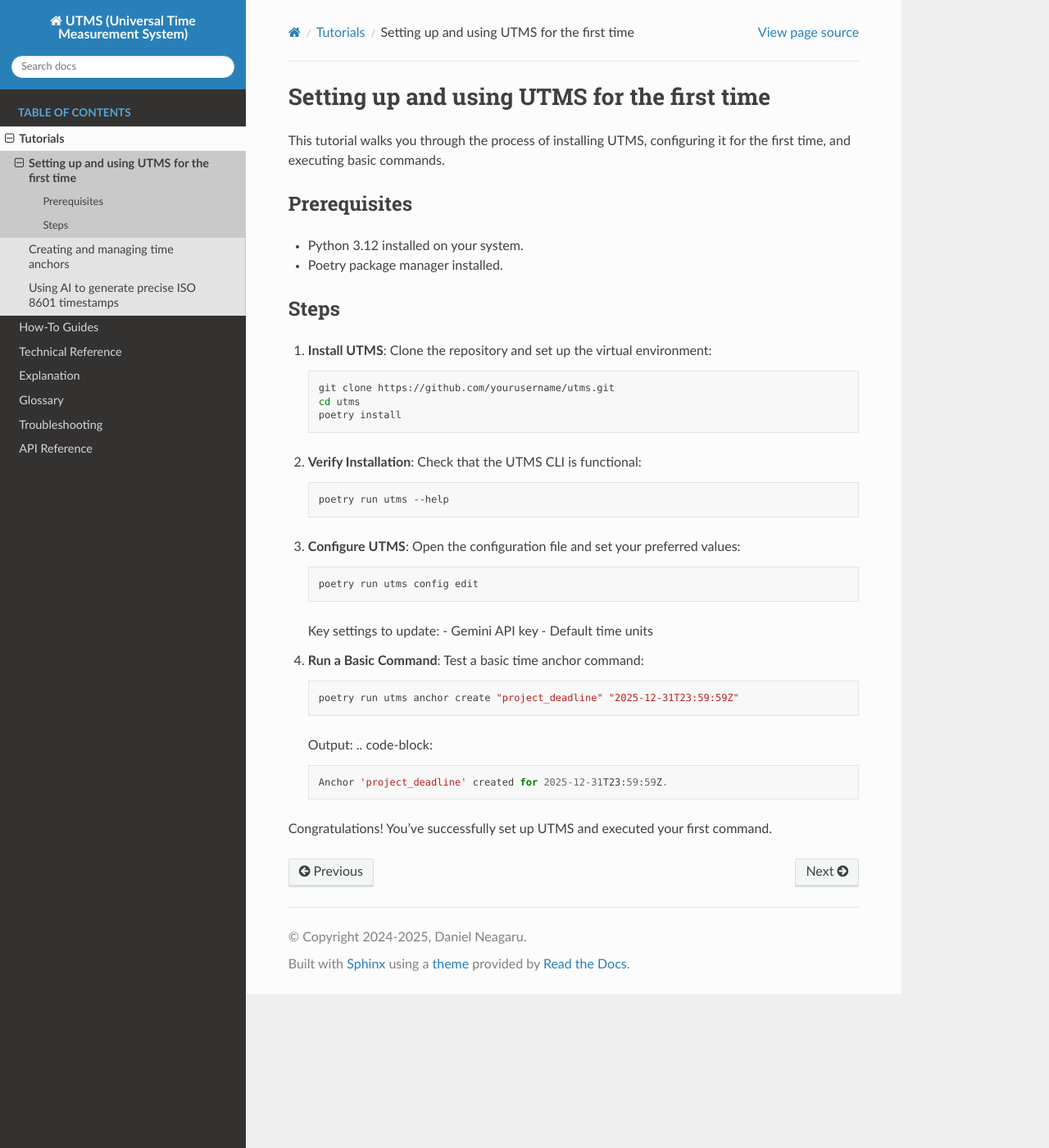
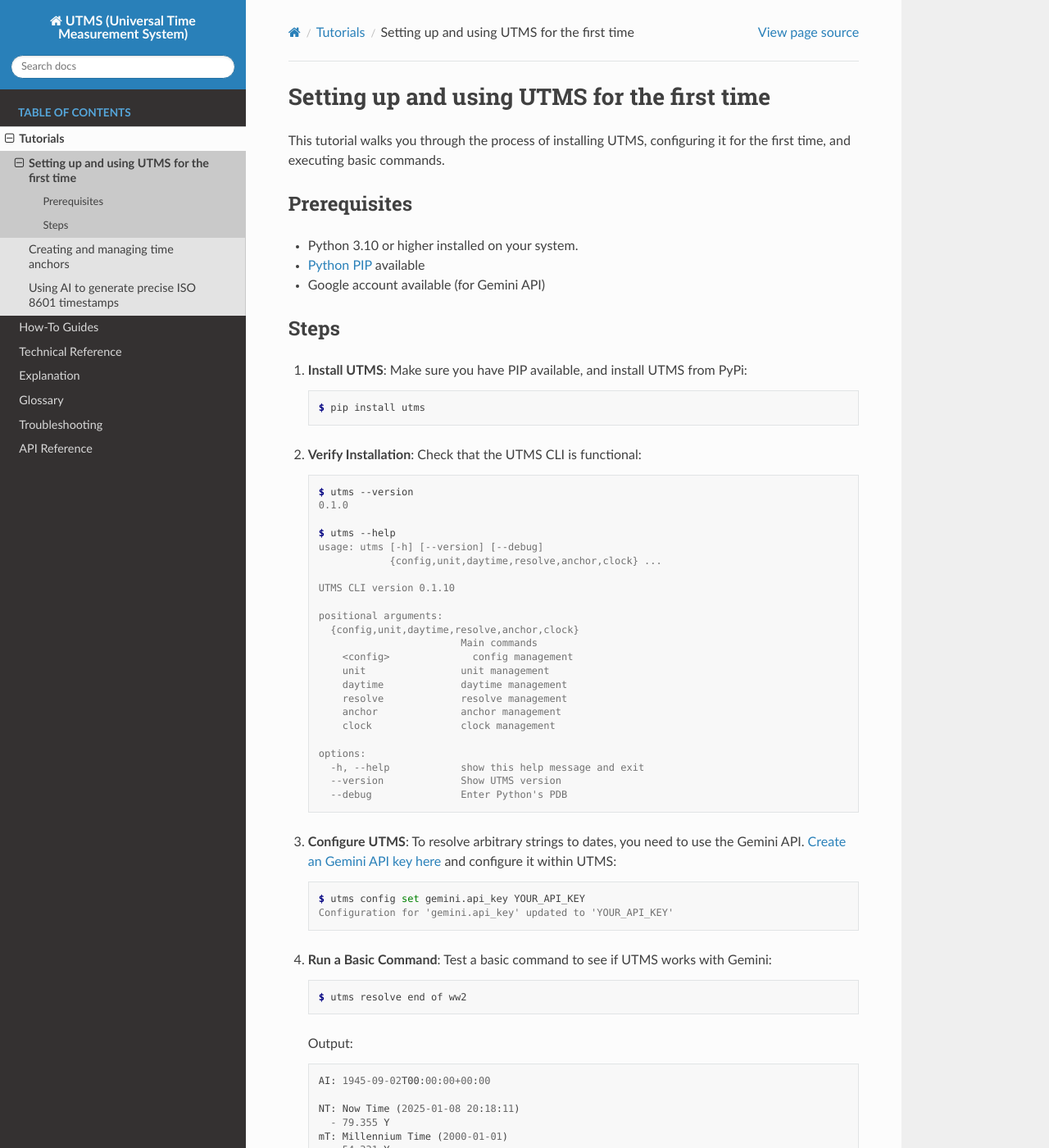
Before and after one commit to danielonsecurity/utms-core, a Sphinx documentation site: the page built from docs/tutorials/setup_and_basic_usage.rst, in a window 1280 px wide and 1400 px high. Shown: the whole window at 82% size. Built offline with Sphinx 7.4.7 and the Read the Docs theme 3.1.0, drawn with Linux system fonts in a browser that asks for light colours; pages that are not in the unit, such as notebooks, are missing from menus; the version number could not be read and is left out; some of the changed text lies outside the part shown.

Commit message:
docs: Update index.rst and the setup tutorial

```diff
--- a/docs/links.rst
+++ b/docs/links.rst
@@ -1,5 +1,8 @@
-
-
+.. _Big Bang: https://en.wikipedia.org/wiki/Big_Bang
+.. _ISO 8601: https://en.wikipedia.org/wiki/ISO_8601
+.. _Logarithmic Scale: https://en.wikipedia.org/wiki/Logarithmic_scale
+.. _Planck Length: https://en.wikipedia.org/wiki/Planck_units#Planck_length
 .. _Planck Time: https://en.wikipedia.org/wiki/Planck_units#Planck_time
-
-.. _Big Bang: https://en.wikipedia.org/wiki/Big_Bang
+.. _Python PIP: https://pip.pypa.io/en/stable/installation/
+.. _Singularity: https://en.wikipedia.org/wiki/Initial_singularity
+.. _Gemini API key: https://aistudio.google.com/app/apikey
--- a/docs/tutorials.rst
+++ b/docs/tutorials.rst
@@ -1,7 +1,10 @@
 Tutorials
 =========
 
-Welcome to the Tutorials section! These hands-on guides are designed to help you get started with UTMS and achieve specific goals. Each tutorial assumes no prior knowledge of the system, making it ideal for beginners.
+Welcome to the Tutorials section! These hands-on guides are designed
+to help you get started with UTMS and achieve specific goals. Each
+tutorial assumes no prior knowledge of the system, making it ideal for
+beginners.
 
 Contents:
 
--- a/docs/tutorials/setup_and_basic_usage.rst
+++ b/docs/tutorials/setup_and_basic_usage.rst
@@ -1,53 +1,96 @@
 Setting up and using UTMS for the first time
 ============================================
 
-This tutorial walks you through the process of installing UTMS, configuring it for the first time, and executing basic commands.
+This tutorial walks you through the process of installing UTMS,
+configuring it for the first time, and executing basic commands.
 
 Prerequisites
 -------------
-- Python 3.12 installed on your system.
-- Poetry package manager installed.
+- Python 3.10 or higher installed on your system.
+- `Python PIP`_ available
+- Google account available (for Gemini API)
 
 Steps
 -----
 1. **Install UTMS**:
-   Clone the repository and set up the virtual environment:
+   Make sure you have PIP available, and install UTMS from PyPi:
 
-   .. code-block:: bash
+   .. code-block:: console
 
-      git clone https://github.com/yourusername/utms.git
-      cd utms
-      poetry install
+      $ pip install utms
 
 2. **Verify Installation**:
    Check that the UTMS CLI is functional:
 
-   .. code-block:: bash
+   .. code-block:: console
 
-      poetry run utms --help
+      $ utms --version
+      0.1.0
+
+      $ utms --help
+      usage: utms [-h] [--version] [--debug]
+                  {config,unit,daytime,resolve,anchor,clock} ...
+
+      UTMS CLI version 0.1.10
+
+      positional arguments:
+        {config,unit,daytime,resolve,anchor,clock}
+                              Main commands
+          <config>              config management
+          unit                unit management
+          daytime             daytime management
+          resolve             resolve management
+          anchor              anchor management
+          clock               clock management
+
+      options:
+        -h, --help            show this help message and exit
+        --version             Show UTMS version
+        --debug               Enter Python's PDB
+
 
 3. **Configure UTMS**:
-   Open the configuration file and set your preferred values:
+   To resolve arbitrary strings to dates, you need to use the Gemini API. `Create an Gemini API key here <Gemini API key_>`_  and configure it within UTMS:
 
-   .. code-block:: bash
+   .. code-block:: console
 
-      poetry run utms config edit
-
-   Key settings to update:
-   - Gemini API key
-   - Default time units
+      $ utms config set gemini.api_key YOUR_API_KEY
+      Configuration for 'gemini.api_key' updated to 'YOUR_API_KEY'
 
 4. **Run a Basic Command**:
-   Test a basic time anchor command:
+   Test a basic command to see if UTMS works with Gemini:
 
-   .. code-block:: bash
+   .. code-block:: console
 
-      poetry run utms anchor create "project_deadline" "2025-12-31T23:59:59Z"
+      $ utms resolve end of ww2
+
+   Output:
+
+   .. code-block::
+
+      AI: 1945-09-02T00:00:00+00:00
+
+      NT: Now Time (2025-01-08 20:18:11)
+        - 79.355 Y
+      mT: Millennium Time (2000-01-01)
+        - 54.331 Y
+        - 54 Y             120 d            22 h             6 m              31.680 s
+        - 1 GS             714 MS           521 KS           600 s
+      HE: Human Era
+        + 11944.691 Y
+        + 376 GS           937 MS           746 KS           423 s
+      UT: Unix Time (1970-01-01)
+        - 767836800 s
+        - 24.332 Y
+        - 767 MS           836 KS           800 s            0E+3 ms
+        - 24 Y             121 d            4 h              29 m             34.080 s
+      CE: CE Time (1 CE)
+        + 1945.668 Y
+        + 1 Mn             945 Y            244 d            3 h              55 m             0.400 s
+        + 61 GS            399 MS           316 KS           926 s
 
 
-   Output:
-   .. code-block::
+Congratulations! You've successfully set up UTMS and executed your first command.
 
-      Anchor 'project_deadline' created for 2025-12-31T23:59:59Z.
 
-Congratulations! You've successfully set up UTMS and executed your first command.
+.. include:: ../links.rst
```
Also changed, not shown: docs/glossary.rst (+15 -2 lines), docs/index.rst (+5 -8 lines).
